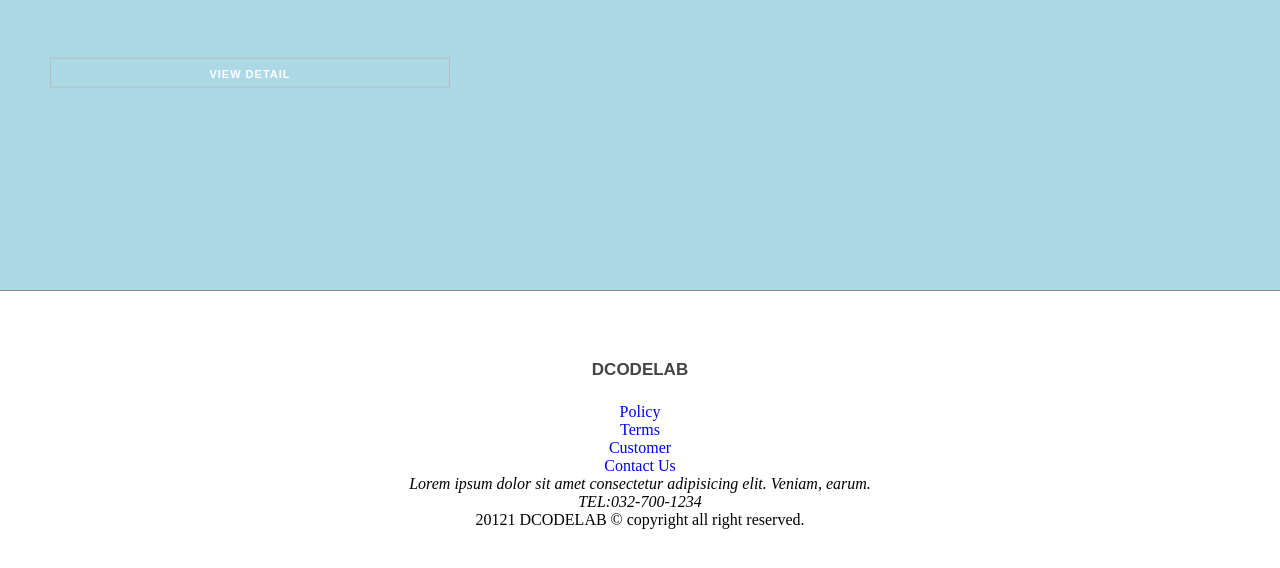
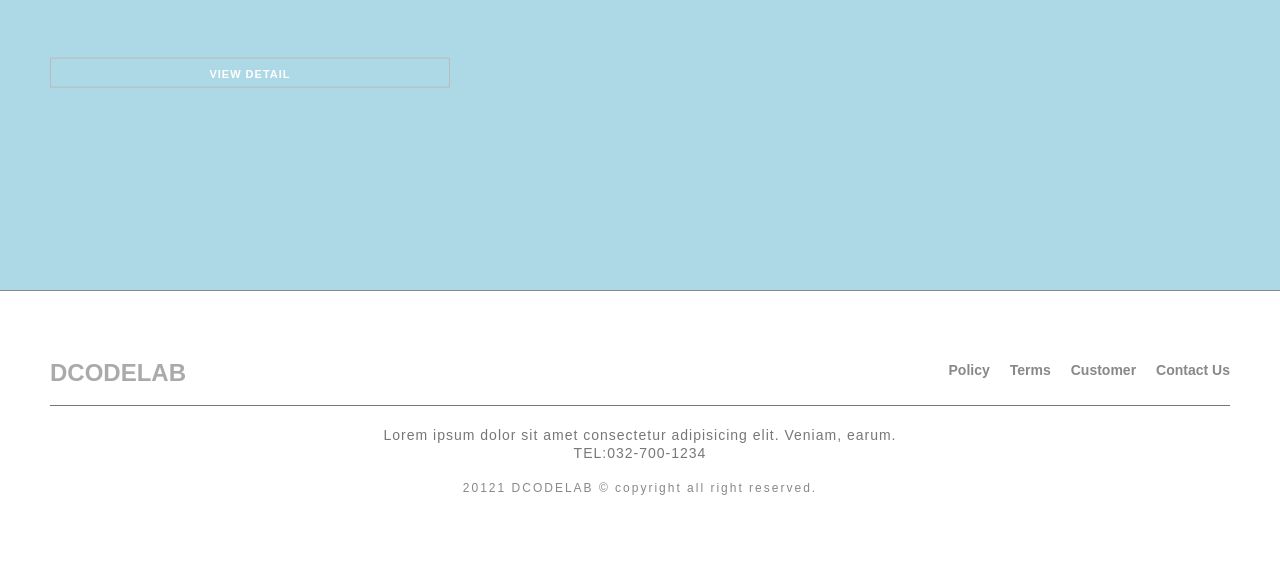
Before and after one commit to zzinis/page, a plain HTML site: page index.html in a window 1280 px wide. Shown: the part 540-1108 px from the top of the page. After the commit the page ends 1074 px from the top, so only its background shows below. Drawn offline with Linux system fonts and the light colour scheme.

Commit message:
footer scss 수정

```diff
--- a/scss/style.scss
+++ b/scss/style.scss
@@ -140,48 +140,52 @@
         margin: 0 auto;
         text-align: center;
 
-        h1{
-            font: bold 17px/1 'arial';
-            color: #444;
-            margin-bottom: 25px;
+        &::after{
+            content: '';
+            display: block;
+            clear: both;
         }
 
-        .wrap{
-            display: flex;
-            .top{
-                width: 33.333%;
-                h2{
-                    font: 16px/1 'arial';
-                    margin-bottom: 5px;
-                }
-            }
-            .middle{
-                width: 33.333%;
-                h2{
-                    font: 16px/1 'arial';
-                    margin-bottom: 5px;
+        h1{
+            font: bold 24px/1 'arial';
+            color: #aaa;
+            float: left;
+        }
 
-                }
-            }
-            .last{
-                width: 33.333%;
-                h2{
-                    font: 16px/1 'arial';
-                    margin-bottom: 5px;
+        ul{
+            float: right;
 
-                }
-                ul{
-                    li{
-                        float: left;
-                        margin-right: 10px;
-                        a{
-                            font: bold 14px/1 'arial';
-                            color: #444;
-                        }
-                    }
+            li{
+                float: left;
+                margin-left: 20px;
+
+                a{
+                    font: bold 14px/1 'arial';
+                    color: #888;
                 }
             }
         }
 
+        address{
+            width:100%;
+            float:left;
+            font:14px/1.3 'arial';
+            color:#777;
+            margin-top:20px;
+            margin-bottom:20px;
+            letter-spacing:1px;
+            border-top:1px solid #777;
+            padding-top:20px;
+        }
+
+        p{
+            width: 100%;
+            float: left;
+            font: 12px/1 'arial';
+            color: #888;
+            letter-spacing: 2px;
+        }
+
+
     }
 }
```
Also changed, not shown: css/style.css, 1 other file.
